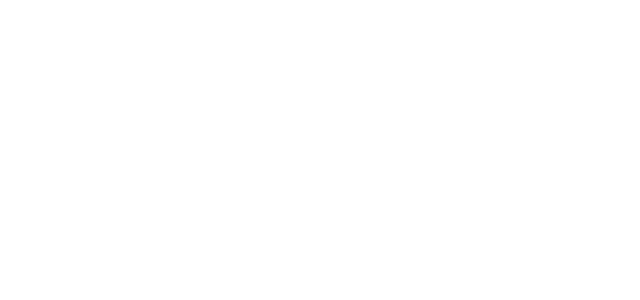
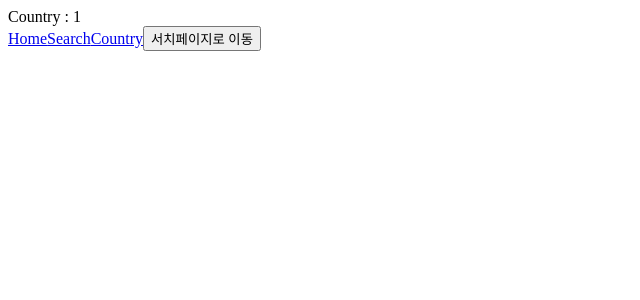
Before and after one commit to TaekyungAn/React-NARAS, a React (Vite) app: page /country/1 in a window 1280 px wide. Shown: the top 300 px of the page, without its empty margins (0-640 px from the left). Built offline with nearby package versions, Linux system fonts and the light colour scheme.

Commit message:
react router 연습

```diff
--- a/package.json
+++ b/package.json
@@ -11,7 +11,8 @@
   },
   "dependencies": {
     "react": "^18.2.0",
-    "react-dom": "^18.2.0"
+    "react-dom": "^18.2.0",
+    "react-router-dom": "^6.22.3"
   },
   "devDependencies": {
     "@types/react": "^18.2.66",
--- a/src/App.jsx
+++ b/src/App.jsx
@@ -1,7 +1,32 @@
+import { Link, Route, Routes, useNavigate } from "react-router-dom";
 import "./App.css";
+import Home from "./pages/Home";
+import Search from "./pages/Search";
+import Country from "./pages/Country";
+import NotFound from "./pages/NotFound";
 
 function App() {
-  return <></>;
+  const nav = useNavigate();
+  const onClick = () => {
+    nav("/search");
+  };
+  return (
+    <>
+      <Routes>
+        <Route path="/" element={<Home />} />
+        <Route path="/search" element={<Search />} />
+        <Route path="/country/:code" element={<Country />} />
+        <Route path="*" element={<NotFound />} />
+      </Routes>
+      <div>
+        <Link to={"/"}>Home</Link>
+        <Link to={"/search"}>Search</Link>
+        <Link to={"/country"}>Country</Link>
+
+        <button onClick={onClick}>서치페이지로 이동</button>
+      </div>
+    </>
+  );
 }
 
 export default App;
--- a/src/main.jsx
+++ b/src/main.jsx
@@ -1,5 +1,10 @@
 import ReactDOM from "react-dom/client";
 import App from "./App.jsx";
 import "./index.css";
+import { BrowserRouter } from "react-router-dom"; // 주소관련 데이터 저장  => 주소변경 감지
 
-ReactDOM.createRoot(document.getElementById("root")).render(<App />);
+ReactDOM.createRoot(document.getElementById("root")).render(
+  <BrowserRouter>
+    <App />
+  </BrowserRouter>
+);
--- /dev/null
+++ b/src/pages/Country.jsx
@@ -0,0 +1,7 @@
+import { useParams } from "react-router-dom";
+
+export default function Country() {
+  const params = useParams();
+  console.log(params);
+  return <div>Country : {params.code}</div>;
+}
--- /dev/null
+++ b/src/pages/Home.jsx
@@ -0,0 +1,3 @@
+export default function Home() {
+  return <div>Home</div>;
+}
--- /dev/null
+++ b/src/pages/NotFound.jsx
@@ -0,0 +1,7 @@
+export default function NotFound() {
+  return (
+    <div>
+      <h1>NotFound 404</h1>
+    </div>
+  );
+}
--- /dev/null
+++ b/src/pages/Search.jsx
@@ -0,0 +1,6 @@
+import { useSearchParams } from "react-router-dom";
+
+export default function Search() {
+  const [searchParams, setSearchParams] = useSearchParams();
+  return <div>Search{searchParams.get("q")}</div>;
+}
```
Also changed, not shown: 1 other file (tests, documents, lock files or other folders).
